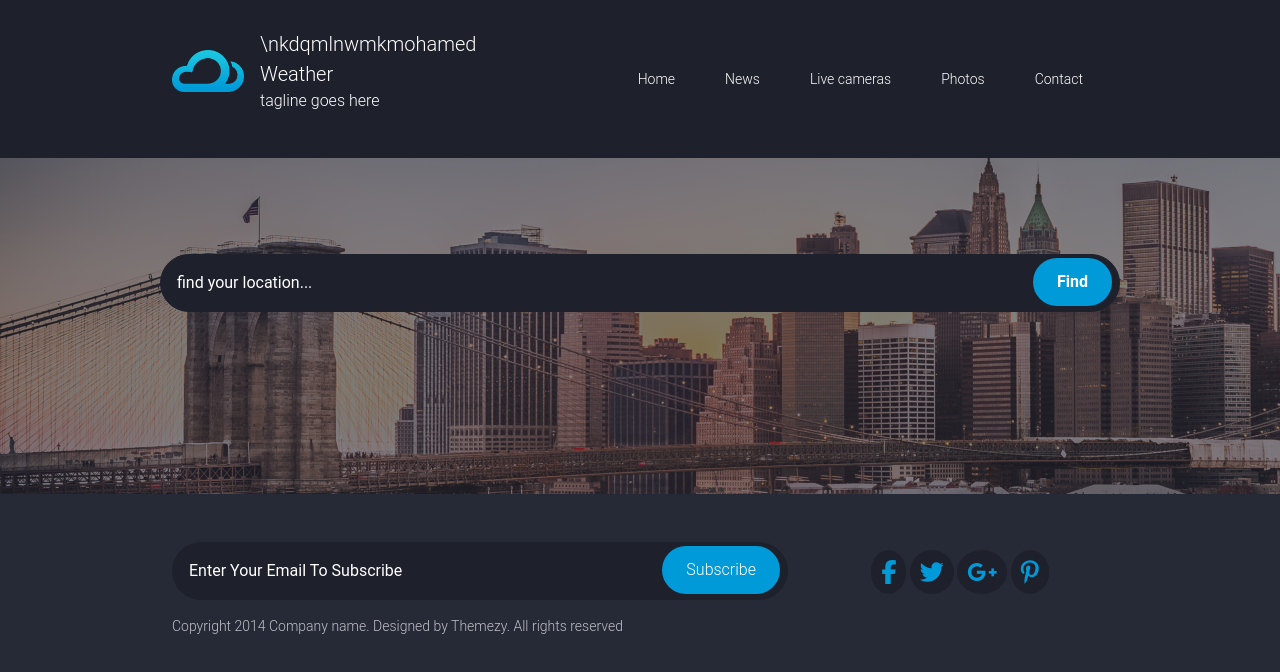
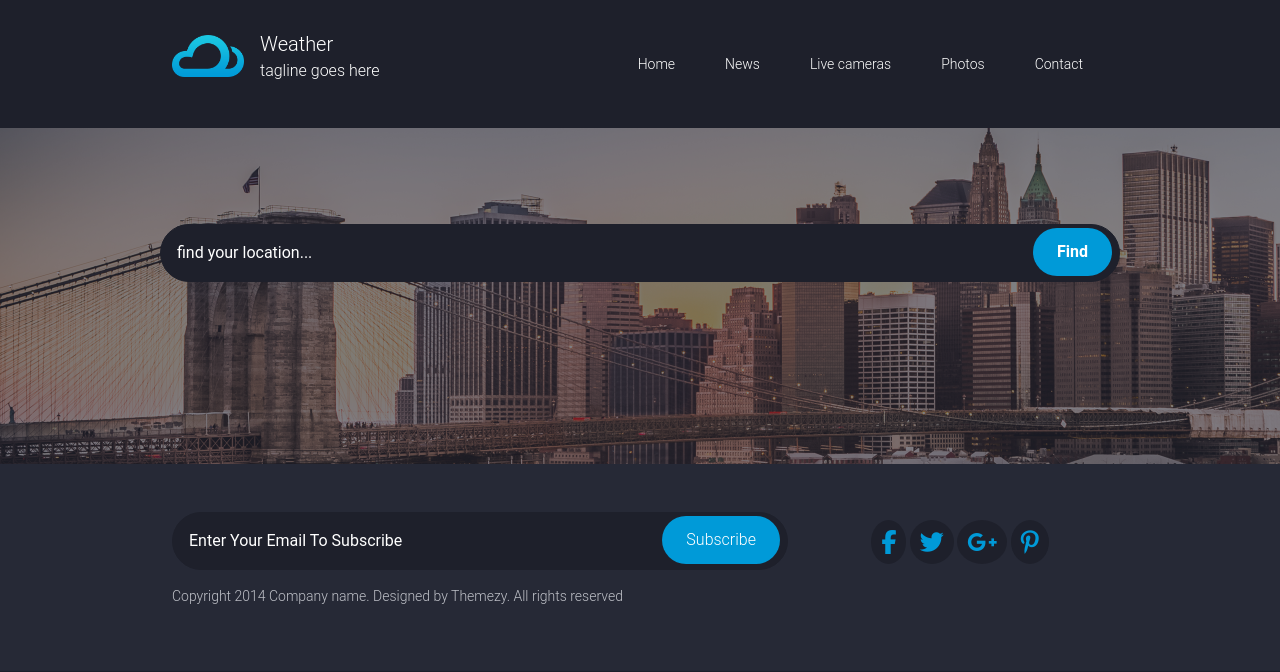
Before and after one commit to Mrmohame/Weather-application, a plain HTML site: page index.html in a window 1280 px wide. Drawn offline with Linux system fonts and the light colour scheme; no server answers.

Commit message:
s3 commet2

```diff
--- a/index.html
+++ b/index.html
@@ -24,7 +24,7 @@
 </div>
 
             <div>
-              \nkdqmlnwmkmohamed
+
     <p class="mb-0">Weather</p>
     <p class="fs-6">tagline goes here</p>
    </div>
```
